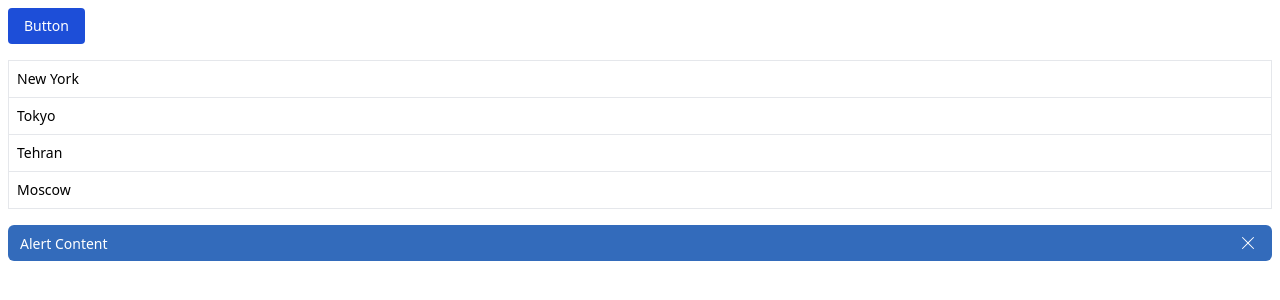
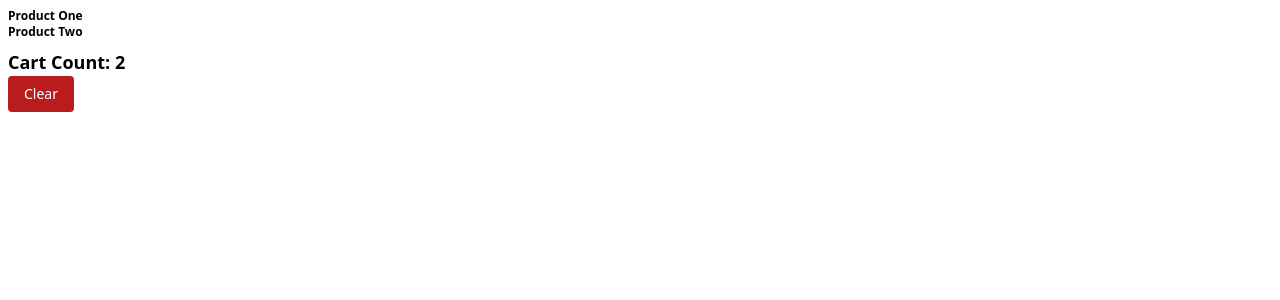
Before and after one commit to arjangimahdi/todolist-react, a React (Vite) app: page / in a window 1280 px wide. Shown: the top 300 px of the page. Built offline with nearby package versions, Linux system fonts and the light colour scheme.

Commit message:
docs(states): :memo: state management
add state management

```diff
--- a/package.json
+++ b/package.json
@@ -10,6 +10,7 @@
   },
   "dependencies": {
     "@types/styled-components": "^5.1.34",
+    "immer": "^10.1.1",
     "react": "^18.2.0",
     "react-dom": "^18.2.0",
     "react-icons": "^5.4.0",
--- a/src/App.tsx
+++ b/src/App.tsx
@@ -1,18 +1,14 @@
 import { useState } from "react";
-import { UAlert } from "./components/alert/UAlert";
-import { UButton } from "./components/UButton";
-import { UListGroup } from "./components/UListGroup";
+import { Cart } from "./components/cart/Cart";
+import { CartCount } from "./components/cart/CartCount";
 
 function App() {
-    const [showAlert, setShowAlert] = useState<boolean>(true);
-    const cities = ["New York", "Tokyo", "Tehran", "Moscow"];
+    const [cartItems, setCartItems] = useState<string[]>(["Product One", "Product Two"]);
+
     return (
-        <div className="p-2 flex flex-col gap-y-4">
-            <UButton color="blue" onClick={() => console.log("Hello World!")}>
-                Button
-            </UButton>
-            <UListGroup items={cities} />
-            <UAlert onClose={() => setShowAlert(false)}>Alert Content</UAlert>
+        <div className="p-2 flex flex-col gap-y-2">
+            <Cart cartItems={cartItems} />
+            <CartCount count={cartItems.length} clear={() => setCartItems([])} />
         </div>
     );
 }
--- /dev/null
+++ b/src/components/UMessage.tsx
@@ -0,0 +1,11 @@
+interface UMessageProps {
+    message: string;
+}
+
+export const UMessage = ({ message }: UMessageProps) => {
+    return (
+        <div className="flex flex-col gap-y-2 p-2">
+            <span>{message}</span>
+        </div>
+    );
+};
--- /dev/null
+++ b/src/components/cart/Cart.tsx
@@ -0,0 +1,19 @@
+interface CartProps {
+    cartItems: string[];
+}
+
+export const Cart = ({ cartItems }: CartProps) => {
+    return (
+        <ul className="list-disc">
+            {cartItems.length === 0
+                ? "Cart is empty!"
+                : cartItems.map((cartItem: string, index: number) => {
+                      return (
+                          <li key={index} className="font-bold text-xs">
+                              {cartItem}
+                          </li>
+                      );
+                  })}
+        </ul>
+    );
+};
--- /dev/null
+++ b/src/components/cart/CartCount.tsx
@@ -0,0 +1,17 @@
+import { UButton } from "../UButton";
+
+interface CartCountProps {
+    count: number;
+    clear: () => void;
+}
+
+export const CartCount = ({ count, clear }: CartCountProps) => {
+    return (
+        <div className="flex flex-col">
+            <span className="text-lg font-extrabold">Cart Count: {count}</span>
+            <UButton color="red" onClick={clear}>
+                Clear
+            </UButton>
+        </div>
+    );
+};
```
Also changed, not shown: 1 other file (tests, documents, lock files or other folders).
